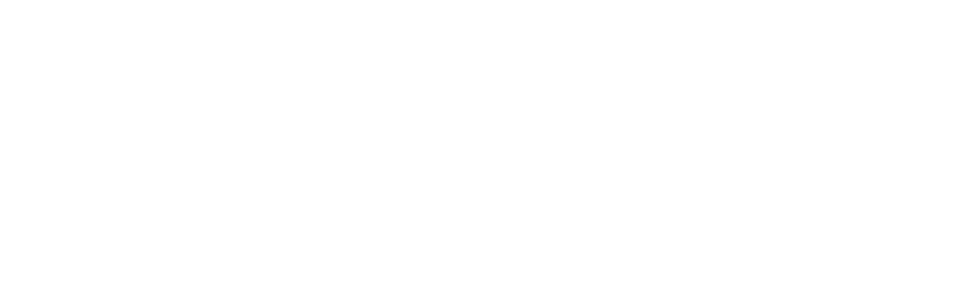
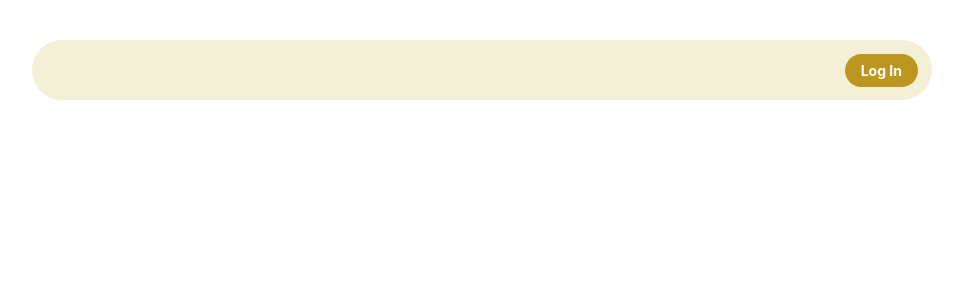
Before and after one commit to jmelovich/carpool-coordinator, a React (Vite) app in the folder frontend/carpool_webapp_frontend/: page /landing in a window 1280 px wide. Before the commit this address had no page. Shown: the top 300 px of the page, without its empty margins (158-1121 px from the left). Built offline with nearby package versions, Linux system fonts and the light colour scheme.

Commit message:
created landing page with header

```diff
--- a/frontend/carpool_webapp_frontend/src/App.jsx
+++ b/frontend/carpool_webapp_frontend/src/App.jsx
@@ -5,6 +5,7 @@
 import Register from './Register';
 import HomePage from './HomePage';
 import CreateCarpool from './CreateCarpool';
+import LandingPage from './LandingPage';
 import Cookies from 'js-cookie';
 
 function App() {
@@ -93,6 +94,7 @@
               )
             }
           />
+          <Route path="/landing" element={<LandingPage />} />
         </Routes>
       </div>
     </Router>
--- /dev/null
+++ b/frontend/carpool_webapp_frontend/src/LandingPage.jsx
@@ -0,0 +1,18 @@
+import { useNavigate } from 'react-router-dom';
+import Header from './components/Header';
+
+function LandingPage() {
+    const navigate = useNavigate();
+
+    const handleLogin = () => {
+        navigate('/login');
+    };
+
+    return (
+        <div>
+            <Header onLogin={handleLogin} />
+        </div>
+    );
+}
+
+export default LandingPage;
--- /dev/null
+++ b/frontend/carpool_webapp_frontend/src/components/Header.jsx
@@ -0,0 +1,46 @@
+import React from "react";
+
+const Header = ({ onLogin }) => {
+    return (
+        <div style={styles.outerWrapper}>
+            <div style={styles.innerContainer}>
+                <div style={{ flex: 1 }}></div> {/* spacer */}
+                <button style={styles.button} onClick={onLogin}>Log In</button>
+            </div>
+        </div>
+    );
+};
+
+const styles = {
+    outerWrapper: {
+        width: "100vw",
+        display: "flex",
+        justifyContent: "center",
+        padding: "20px",
+        boxSizing: "border-box",
+        marginTop: "20px",
+    },
+    innerContainer: {
+        backgroundColor: "#F3F0D7",
+        padding: "10px 0px",
+        borderRadius: "40px",
+        display: "flex",
+        justifyContent: "space-between",
+        alignItems: "center",
+        width: "100%",
+        maxWidth: "900px",
+        height: "60px",
+        boxSizing: "border-box",
+    },
+    button: {
+        backgroundColor: "#BD961F",
+        color: "white",
+        border: "none",
+        padding: "8px 16px",
+        borderRadius: "100px",
+        fontWeight: "bold",
+        fontSize: "14px",
+    },
+};
+
+export default Header;
--- a/frontend/carpool_webapp_frontend/src/styles/styles.css
+++ b/frontend/carpool_webapp_frontend/src/styles/styles.css
@@ -7,7 +7,7 @@
 
     color-scheme: light dark;
     color: rgba(255, 255, 255, 0.87);
-    background-color: #567662;
+    background-color: #7E9370;
 
     font-synthesis: none;
     text-rendering: optimizeLegibility;
@@ -19,10 +19,12 @@
     margin: 0;
     display: flex;
     justify-content: center;
-    align-items: center;
+    flex-direction: column;
+    /* align-items: center; */
     min-width: 320px;
-    min-height: 100vh;
+    min-height: 100%;
     text-align: center;
+    overflow-x: hidden;
   }
 
   a {
```
